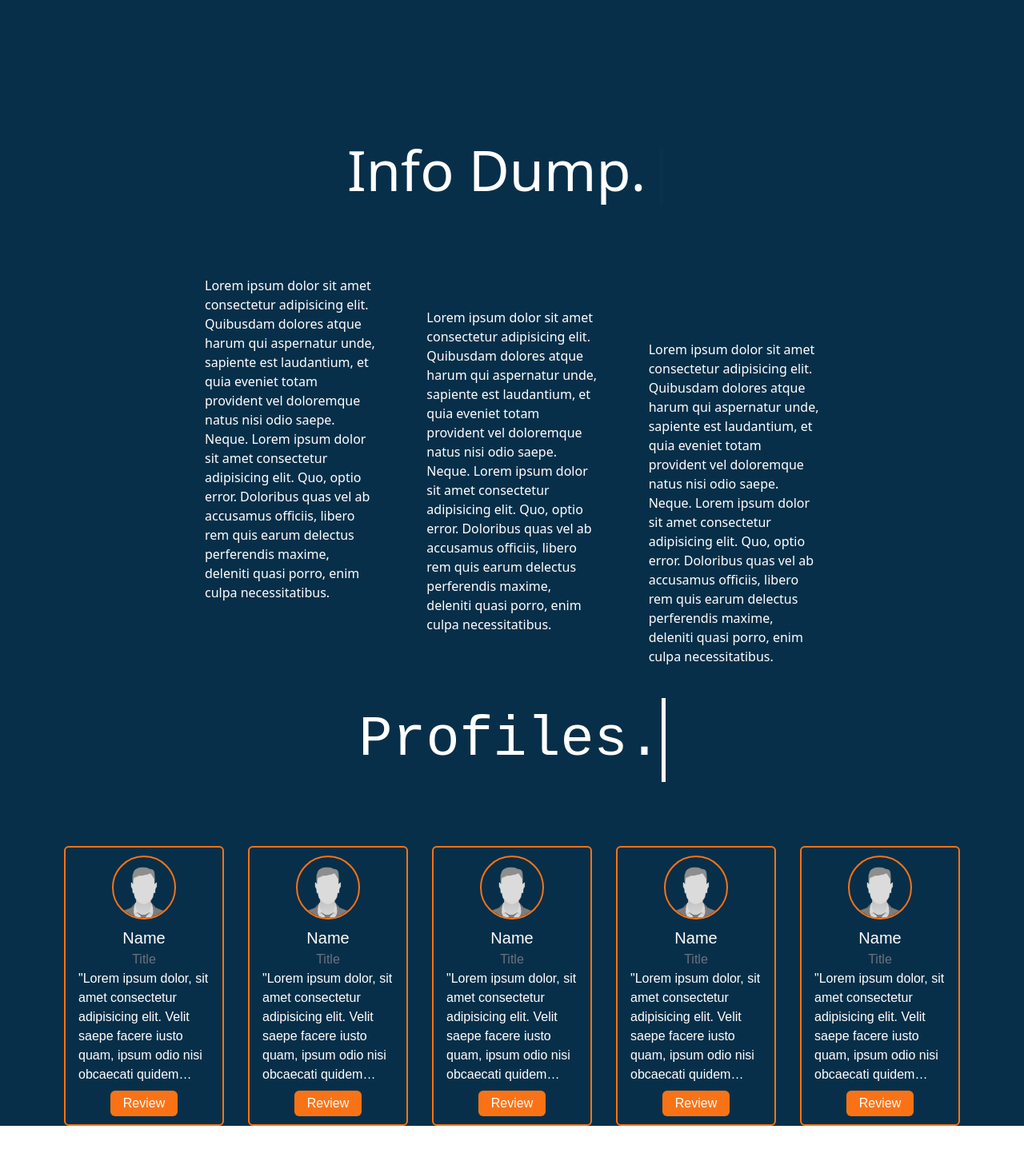
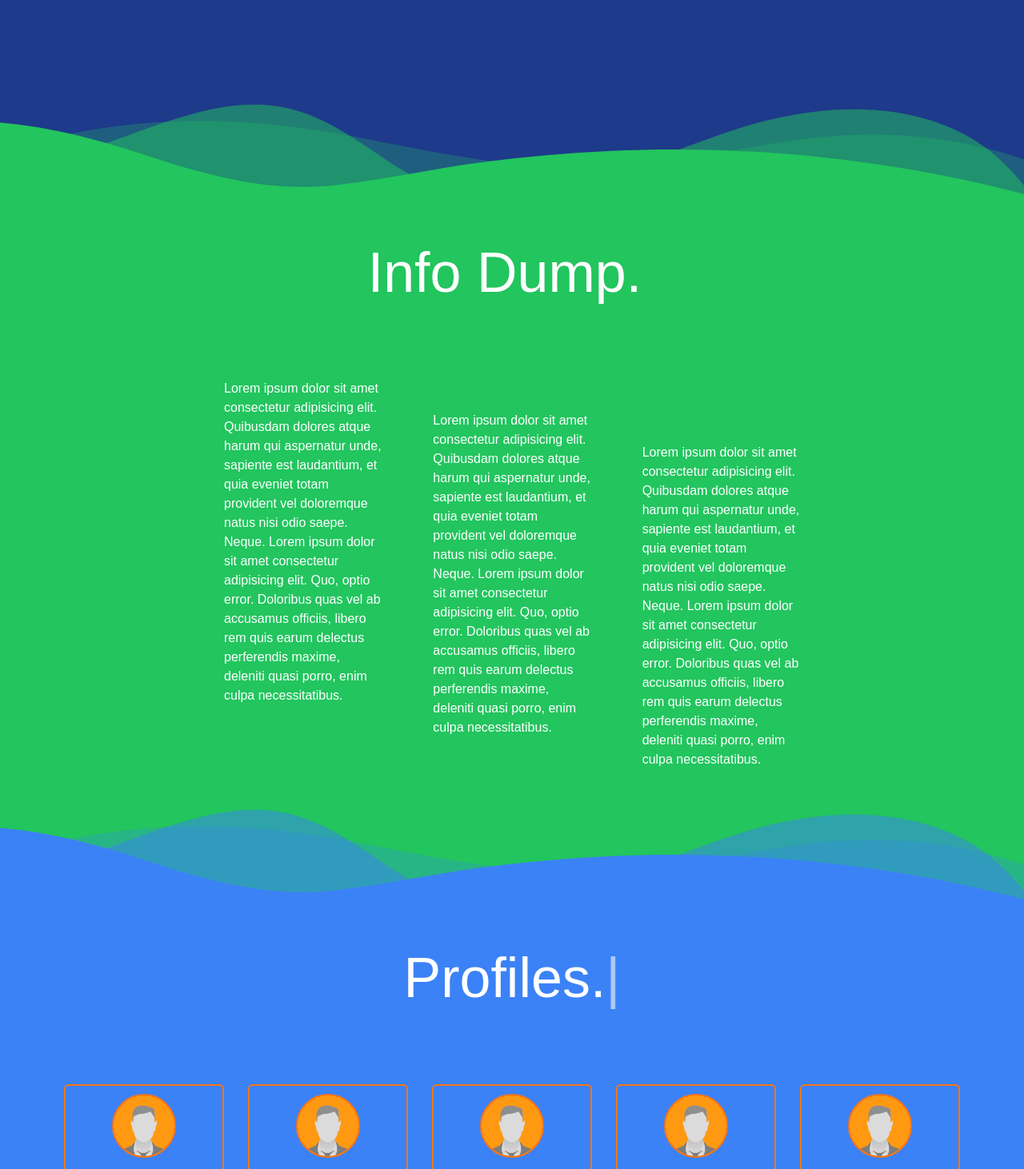
Before and after one commit to udK01/ScrollAnimateProject, a React (Vite) app in the folder ScrollAnimateProject/: page / in a window 1280 px wide. Shown: the part 680-2142 px from the top of the page at 80% size. Before the commit the page ends 2088 px from the top, so only its background shows below. Built offline with nearby package versions, Linux system fonts and the light colour scheme.

Commit message:
Changed dividers to tailwind.

```diff
--- a/ScrollAnimateProject/src/App.jsx
+++ b/ScrollAnimateProject/src/App.jsx
@@ -48,9 +48,9 @@
   }, []);
 
   return (
-    <section className="bg-sky-950 text-white space-y-10">
+    <section className="text-white font-poppins">
       {/* Intro About Me. */}
-      <section>
+      <section className="bg-blue-900">
         <div className="flex flex-col items-center justify-center mx-auto text-[70px] h-screen hide">
           <div className="flex">
             <div>Hi, I am</div>&nbsp;
@@ -95,8 +95,34 @@
         </div>
       </section>
 
+      {/* Divider 1*/}
+      <div className="relative w-full overflow-hidden transform rotate-180 bg-blue-900">
+        <svg
+          data-name="Layer 1"
+          xmlns="http://www.w3.org/2000/svg"
+          viewBox="0 0 1200 120"
+          preserveAspectRatio="none"
+          className="w-[134%] h-[129px] block"
+        >
+          <path
+            d="M0,0V46.29c47.79,22.2,103.59,32.17,158,28,70.36-5.37,136.33-33.31,206.8-37.5C438.64,32.43,512.34,53.67,583,72.05c69.27,18,138.3,24.88,209.4,13.08,36.15-6,69.85-17.84,104.45-29.34C989.49,25,1113-14.29,1200,52.47V0Z"
+            opacity=".25"
+            className="fill-[#22c55e]"
+          ></path>
+          <path
+            d="M0,0V15.81C13,36.92,27.64,56.86,47.69,72.05,99.41,111.27,165,111,224.58,91.58c31.15-10.15,60.09-26.07,89.67-39.8,40.92-19,84.73-46,130.83-49.67,36.26-2.85,70.9,9.42,98.6,31.56,31.77,25.39,62.32,62,103.63,73,40.44,10.79,81.35-6.69,119.13-24.28s75.16-39,116.92-43.05c59.73-5.85,113.28,22.88,168.9,38.84,30.2,8.66,59,6.17,87.09-7.5,22.43-10.89,48-26.93,60.65-49.24V0Z"
+            opacity=".5"
+            className="fill-[#22c55e]"
+          ></path>
+          <path
+            d="M0,0V5.63C149.93,59,314.09,71.32,475.83,42.57c43-7.64,84.23-20.12,127.61-26.46,59-8.63,112.48,12.24,165.56,35.4C827.93,77.22,886,95.24,951.2,90c86.53-7,172.46-45.71,248.8-84.81V0Z"
+            className="fill-[#22c55e]"
+          ></path>
+        </svg>
+      </div>
+
       {/* Info Dump Section */}
-      <section className="space-y-20">
+      <section className="bg-green-500 space-y-20 p-10">
         {/* Typewriter Effect */}
         <div className="flex justify-center">
           <div className="inline-block text-[70px]">
@@ -135,12 +161,37 @@
         </div>
       </section>
 
+      {/* Divider 2*/}
+      <div className="relative w-full overflow-hidden transform rotate-180 bg-green-500">
+        <svg
+          xmlns="http://www.w3.org/2000/svg"
+          viewBox="0 0 1200 120"
+          preserveAspectRatio="none"
+          className="w-[134%] h-[129px] block"
+        >
+          <path
+            d="M0,0V46.29c47.79,22.2,103.59,32.17,158,28,70.36-5.37,136.33-33.31,206.8-37.5C438.64,32.43,512.34,53.67,583,72.05c69.27,18,138.3,24.88,209.4,13.08,36.15-6,69.85-17.84,104.45-29.34C989.49,25,1113-14.29,1200,52.47V0Z"
+            opacity=".25"
+            className="fill-[#3b82f6]"
+          ></path>
+          <path
+            d="M0,0V15.81C13,36.92,27.64,56.86,47.69,72.05,99.41,111.27,165,111,224.58,91.58c31.15-10.15,60.09-26.07,89.67-39.8,40.92-19,84.73-46,130.83-49.67,36.26-2.85,70.9,9.42,98.6,31.56,31.77,25.39,62.32,62,103.63,73,40.44,10.79,81.35-6.69,119.13-24.28s75.16-39,116.92-43.05c59.73-5.85,113.28,22.88,168.9,38.84,30.2,8.66,59,6.17,87.09-7.5,22.43-10.89,48-26.93,60.65-49.24V0Z"
+            opacity=".5"
+            className="fill-[#3b82f6]"
+          ></path>
+          <path
+            d="M0,0V5.63C149.93,59,314.09,71.32,475.83,42.57c43-7.64,84.23-20.12,127.61-26.46,59-8.63,112.48,12.24,165.56,35.4C827.93,77.22,886,95.24,951.2,90c86.53-7,172.46-45.71,248.8-84.81V0Z"
+            className="fill-[#3b82f6]"
+          ></path>
+        </svg>
+      </div>
+
       {/* Cards Section */}
-      <section className="space-y-20">
+      <section className="bg-blue-500 space-y-20 p-10">
         {/* Typewriter Effect */}
         <div className="flex justify-center">
           <div className="inline-block text-[70px]">
-            <p className="text2">Profiles.</p>
+            <TypeWriterTitle text={"Profiles."} />
           </div>
         </div>
 
--- a/ScrollAnimateProject/src/components/Card.jsx
+++ b/ScrollAnimateProject/src/components/Card.jsx
@@ -3,10 +3,10 @@
     <div className="flex flex-col items-center px-4 justify-center w-[200px] h-[350px] border-2 bg-primary border-orange-500 rounded-md font-poppins">
       <img
         src="./avatar.png"
-        className="size-20 rounded-full border-2 border-orange-500 my-2"
+        className="size-20 rounded-full border-2 border-orange-500 bg-[#ff9912] my-2"
       />
       <div className="text-[20px]">Name</div>
-      <div className="text-[16px] text-gray-500">Title</div>
+      <div className="text-[16px] text-orange-500">Title</div>
       <div className="line-clamp-6">
         "Lorem ipsum dolor, sit amet consectetur adipisicing elit. Velit saepe
         facere iusto quam, ipsum odio nisi obcaecati quidem temporibus dicta
--- a/ScrollAnimateProject/src/components/TypewriterTitle.jsx
+++ b/ScrollAnimateProject/src/components/TypewriterTitle.jsx
@@ -12,14 +12,13 @@
       loop: false,
     };
 
-    const observer = new IntersectionObserver(
-      (entries) => {
+    const observer = new IntersectionObserver((entries) => {
       entries.forEach((entry) => {
         if (entry.isIntersecting) {
           if (!typedRef.current) {
             typedRef.current = new Typed(titleRef.current, options);
           } else {
-              typedRef.current.start();
+            typedRef.current.reset();
           }
         } else {
           if (typedRef.current) {
@@ -27,9 +26,7 @@
           }
         }
       });
-      },
-      { threshold: 0.5 }
-    );
+    });
 
     if (titleRef.current) {
       observer.observe(titleRef.current);
@@ -41,9 +38,10 @@
       }
       if (typedRef.current) {
         typedRef.current.destroy();
+        typedRef.current = null;
       }
     };
-  }, []);
+  }, [text]);
 
   return (
     <div className="flex">
```
Lines whose indentation alone changed are shown as unchanged.
